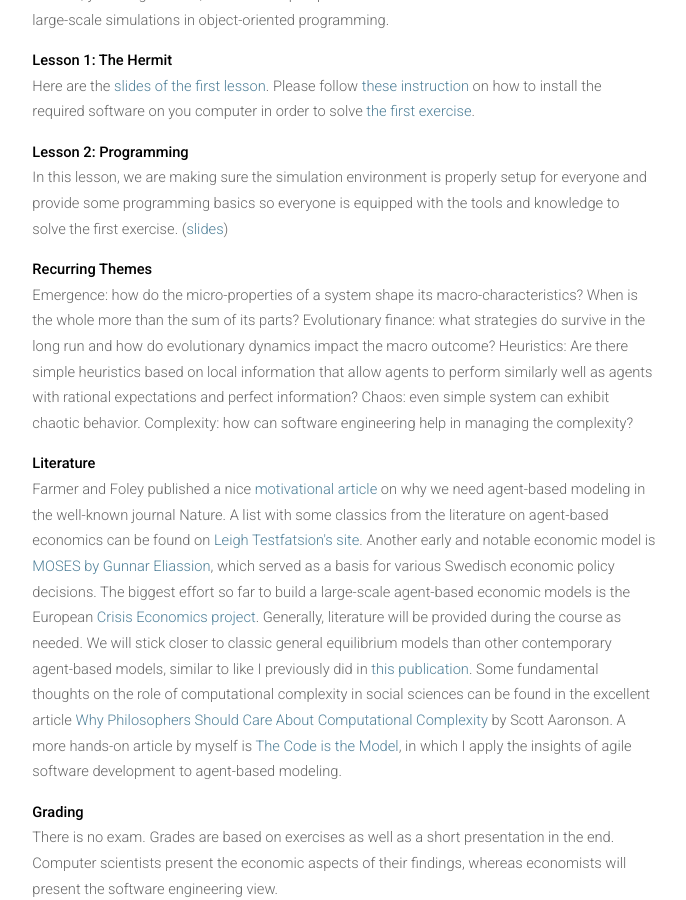
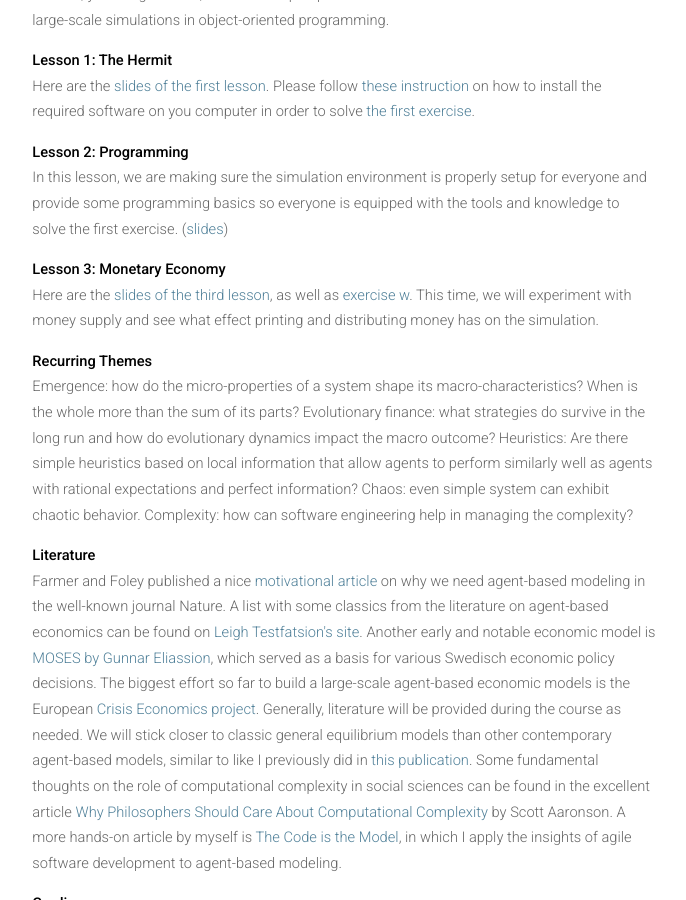
Before and after one commit to meisserecon/www, a Jekyll site: the page built from course.md, in a window 1280 px wide and 900 px high, scrolled down 1172 px. Shown: the whole window, without its empty margins (296-982 px from the left). Built offline with Jekyll 4.4.1, drawn with Linux system fonts in a browser that asks for light colours; nearby versions of some CDN libraries.

Commit message:
lesson 3

```diff
--- a/course.md
+++ b/course.md
@@ -14,11 +14,15 @@
 
 <b>Lesson 1: The Hermit</b>
 
-<p>Here are the <a href="/assets/abfe-lesson1.pdf">slides of the first lesson</a>. Please follow <a href="/course/setup">these instruction</a> on how to install the required software on you computer in order to solve <a href="https://github.com/meisser/course2018/blob/master/exercises/journal/exercise01-task.md">the first exercise</a>.</p>
+<p>Here are the <a href="/assets/abfe-lesson1.pdf">slides of the first lesson</a>. Please follow <a href="/course/setup">these instruction</a> on how to install the required software on you computer in order to solve <a href="https://github.com/meisser/course2019/blob/master/exercises/journal/exercise01-task.md">the first exercise</a>.</p>
 
 <b>Lesson 2: Programming</b>
 
 <p>In this lesson, we are making sure the simulation environment is properly setup for everyone and provide some programming basics so everyone is equipped with the tools and knowledge to solve the first exercise. (<a href="/assets/abfe-lesson2-2019.pdf">slides</a>)</p>
+
+<b>Lesson 3: Monetary Economy</b>
+
+<p>Here are the <a href="/assets/abfe-lesson3-2019.pdf">slides of the third lesson</a>, as well as <a href="https://github.com/meisser/course2019/blob/master/exercises/journal/exercise02-task.md">exercise w</a>. This time, we will experiment with money supply and see what effect printing and distributing money has on the simulation.</p>
 
 <!--
 
```
Also changed, not shown: 1 other file.
